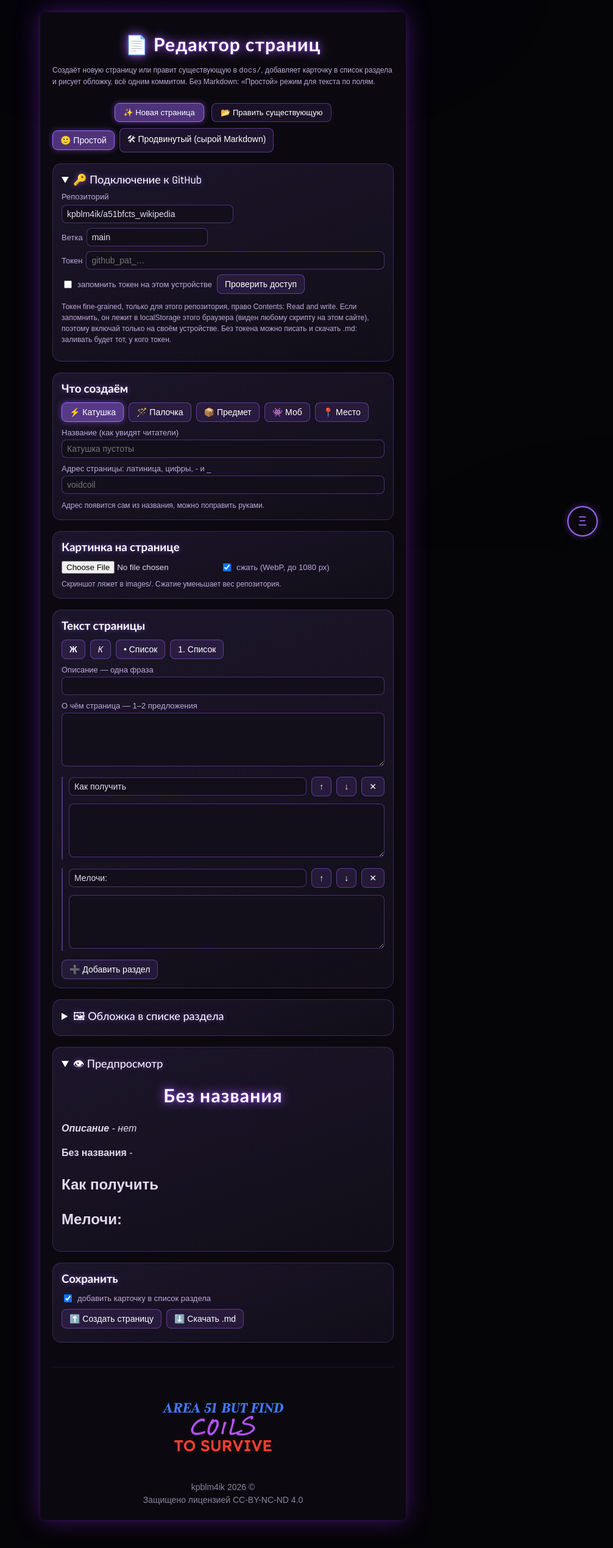
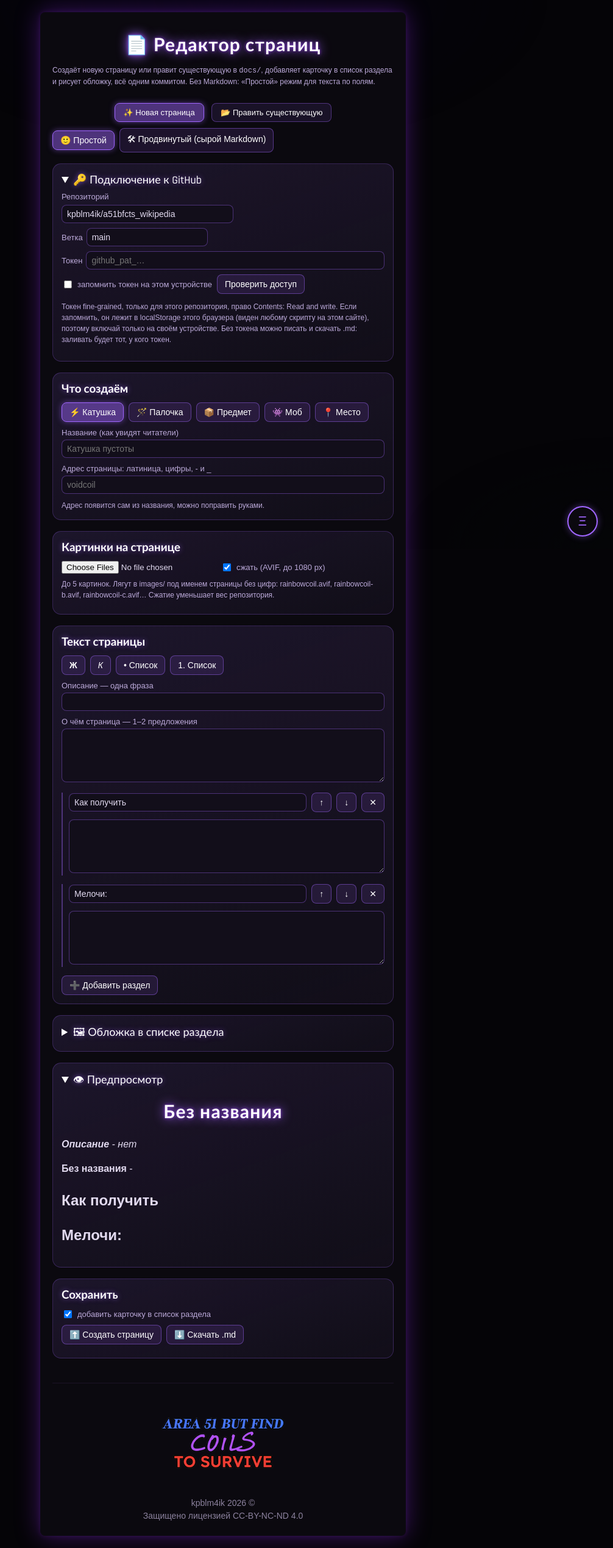
Before and after one commit to kpblm4ik/a51bfcts_wikipedia, a Jekyll site: the page built from new-page.html, in a window 1280 px wide. Shown: the whole page at 61% size, without its empty margins (274-1280 px from the left). Built offline with Jekyll 4.4.1, drawn with Linux system fonts in a browser that asks for light colours; before the commit the page ends 2513 px from its top, so only the background shows below that; part of the change alters nothing that is shown.

Commit message:
Редактор страниц: до 5 картинок, сжатие в AVIF, имена без цифр (slug.avif, slug-b.avif…)

```diff
--- a/new-page.html
+++ b/new-page.html
@@ -33,6 +33,10 @@ custom_css: /css/main.css
   .thumb { max-width: 160px !important; margin: 6px 0 !important; }
   #cf { width: 100%; height: 640px; border: 0; background: transparent; margin-top: 8px; }
   .banner { border: 1px dashed rgba(255,215,106,.6); border-radius: 10px; padding: 8px 10px; margin: 10px 0; font-size: 13px; }
+  .shots { display: flex; flex-wrap: wrap; gap: 10px; margin-top: 8px; }
+  .shot { width: 150px; border: 1px solid rgba(160,102,255,.35); border-radius: 10px; padding: 6px; font-size: 12px; color: var(--ink-soft); word-break: break-all; }
+  .shot img.thumb { max-width: 100% !important; margin: 0 0 4px !important; }
+  .shot .ed-btn { margin-top: 4px; padding: 3px 8px; font-size: 12px; }
 </style>
 
 <h1>📄 Редактор страниц</h1>
@@ -78,9 +82,10 @@ custom_css: /css/main.css
 
 <div id="work">
   <div class="ed-card">
-    <h3>Картинка на странице</h3>
-    <div class="ed-row"><input type="file" id="shotFile" accept="image/*"><label><input type="checkbox" id="shrink" checked> сжать (WebP, до 1080 px)</label></div>
-    <div id="shotInfo" class="hint">Скриншот ляжет в images/. Сжатие уменьшает вес репозитория.</div>
+    <h3>Картинки на странице</h3>
+    <div class="ed-row"><input type="file" id="shotFile" accept="image/*" multiple><label><input type="checkbox" id="shrink" checked> сжать (AVIF, до 1080 px)</label></div>
+    <div id="shotInfo" class="hint"></div>
+    <div id="shotList" class="shots"></div>
   </div>
 
   <div class="ed-card">
@@ -143,12 +148,57 @@ const b64enc = s => { const b = new TextEncoder().encode(s); let x = ''; for (le
 const b64dec = s => new TextDecoder().decode(Uint8Array.from(atob(s.replace(/\s/g, '')), c => c.charCodeAt(0)));
 const norm = s => s.replace(/\s+/g, ' ').trim();
 
+const MAXSHOTS = 5, SFX = ['', '-b', '-c', '-d', '-e'];
+const SHOT_HINT = 'До 5 картинок. Лягут в images/ под именем страницы без цифр: rainbowcoil.avif, rainbowcoil-b.avif, rainbowcoil-c.avif… Сжатие уменьшает вес репозитория.';
+
 const S = { tab: 'new', adv: false, kind: 'coil', title: '', slug: '', slugTouched: false, fm: '', origTitle: null, img: '', boldName: '',
   introMode: 'fields', desc: '', about: '', introRaw: '',
-  sections: [{ h: 'Как получить', b: '' }, { h: 'Мелочи:', b: '' }], md: '', orig: null, shot: null,
+  sections: [{ h: 'Как получить', b: '' }, { h: 'Мелочи:', b: '' }], md: '', orig: null, shots: [],
   coverMode: 'std', coverSel: '', coverFrom: '', coverSvg: '', pages: [], covers: [] };
 
 function log(cls, m) { $('#log').insertAdjacentHTML('beforeend', `<div class="${cls}">${esc(m)}</div>`); }
+
+/* ---------- картинки: имя = адрес страницы (без цифр), порядок: slug, slug-b, slug-c… ---------- */
+const shotBase = () => S.slug || slugify(S.title) || 'shot';
+const shotName = i => shotBase() + SFX[i] + '.' + S.shots[i].ext;
+function clearShots() { S.shots.forEach(s => URL.revokeObjectURL(s.url)); S.shots = []; renderShots(); }
+function renderShots() {
+  $('#shotList').innerHTML = S.shots.map((s, i) => `<div class="shot"><img class="thumb" src="${s.url}" alt="">images/${esc(shotName(i))}<br>${(s.orig / 1024).toFixed(0)} → ${(s.size / 1024).toFixed(0)} КБ${s.note ? '<br><span class="warn">' + esc(s.note) + '</span>' : ''}<br><button class="ed-btn" data-rmshot="${i}">✕ Убрать</button></div>`).join('');
+}
+$('#shotList').addEventListener('click', e => {
+  const i = e.target.dataset.rmshot; if (i === undefined) return;
+  URL.revokeObjectURL(S.shots[+i].url); S.shots.splice(+i, 1); renderShots(); changed();
+});
+const toBlob = (c, t, q) => new Promise(r => c.toBlob(r, t, q));
+const readB64 = blob => new Promise((res, rej) => { const r = new FileReader(); r.onload = () => res(String(r.result).split(',')[1]); r.onerror = rej; r.readAsDataURL(blob); });
+async function packImage(f) {
+  let blob = f, ext = (f.name.split('.').pop() || 'png').toLowerCase(), note = '';
+  if (ext === 'jpeg') ext = 'jpg';
+  if ($('#shrink').checked) {
+    const bmp = await createImageBitmap(f), k = Math.min(1, 1080 / bmp.width), c = document.createElement('canvas');
+    c.width = Math.round(bmp.width * k); c.height = Math.round(bmp.height * k);
+    c.getContext('2d').drawImage(bmp, 0, 0, c.width, c.height);
+    let w = await toBlob(c, 'image/avif', 0.6), e2 = 'avif';
+    if (!w || w.type !== 'image/avif') { w = await toBlob(c, 'image/webp', 0.82); e2 = 'webp'; note = 'Этот браузер не умеет сжимать в AVIF, сохранил WebP. Для AVIF открой редактор в свежем Chrome или Яндекс Браузере.'; }
+    if (w && w.type === 'image/' + e2 && w.size < f.size) { blob = w; ext = e2; }
+    else note = 'Сжатие не уменьшило файл, оставил как есть.';
+  }
+  return { ext, b64: await readB64(blob), url: URL.createObjectURL(blob), size: blob.size, orig: f.size, note };
+}
+$('#shotFile').addEventListener('change', async e => {
+  const files = [...e.target.files]; e.target.value = '';
+  if (!files.length) return;
+  const room = MAXSHOTS - S.shots.length, take = files.slice(0, Math.max(0, room));
+  $('#shotInfo').innerHTML = 'Обрабатываю…';
+  let msg = files.length > take.length ? `<span class="warn">Максимум ${MAXSHOTS} картинок: лишние (${files.length - take.length}) не добавлены.</span> ` : '';
+  for (const f of take) {
+    try { S.shots.push(await packImage(f)); }
+    catch (err) { msg += `<span class="err">${esc(f.name)}: не получилось обработать (${esc(err.message)}).</span> `; }
+  }
+  $('#shotInfo').innerHTML = msg || SHOT_HINT;
+  renderShots(); changed();
+});
+$('#shotInfo').textContent = SHOT_HINT;
 
 /* ---------- модель страницы <-> Markdown ---------- */
 function setFm(fm, key, val) {
@@ -161,10 +211,7 @@ function buildMd() {
   fm = setFm(fm, 'permalink', '/' + (S.slug || 'page') + '.html');
   if (S.origTitle === null || S.title !== S.origTitle) fm = setFm(fm, 'title', t + ' — a51bfcts Вики');
   let img = S.img;
-  if (S.shot) {
-    const src = '../images/' + S.shot.name;
-    img = img ? img.replace(/src="[^"]*"/, () => 'src="' + src + '"') : `<div class="item-card">\n<img loading="lazy" decoding="async" src="${src}" alt="${esc(t)}">\n</div>`;
-  }
+  if (S.shots.length) img = S.shots.map((s, i) => `<div class="item-card">\n<img loading="lazy" decoding="async" src="../images/${shotName(i)}" alt="${esc(t)}${i ? ' ' + (i + 1) : ''}">\n</div>`).join('\n\n');
   const intro = S.introMode === 'fields' ? `***Описание*** *- ${S.desc.trim() || 'нет'}*\n\n**${S.boldName || t}** - ${S.about.trim()}` : S.introRaw.trim();
   const parts = ['---\n' + fm + '\n---', '# ' + t];
   if (img) parts.push(img.trim());
@@ -187,8 +234,8 @@ function parsePage(md) {
     if (/^## /.test(p)) { const nl = p.indexOf('\n'); secs.push({ h: (nl < 0 ? p : p.slice(0, nl)).slice(3).trim(), b: nl < 0 ? '' : p.slice(nl + 1).trim() }); }
     else head += p;
   });
-  const im = head.match(/<div class="item-card">[\s\S]*?<\/div>/);
-  const img = im ? im[0] : '';
+  const im = head.match(/(?:<div class="item-card">[\s\S]*?<\/div>\s*)+/);
+  const img = im ? im[0].trim() : '';
   if (im) head = head.replace(im[0], '');
   head = head.trim();
   const f = head.match(/^\*\*\*Описание\*\*\*\s*\*-\s*([\s\S]*?)\*\s*\n+\*\*([^*\n]+)\*\*\s*-\s*([\s\S]*)$/);
@@ -254,7 +301,7 @@ $('#tb').addEventListener('click', e => {
 });
 
 function syncTop() {
-  $('#title').value = S.title; $('#slug').value = S.slug; slugInfo();
+  $('#title').value = S.title; $('#slug').value = S.slug; slugInfo(); renderShots();
   $$('#kinds .ed-btn').forEach(b => b.classList.toggle('on', b.dataset.k === S.kind));
 }
 $('#kinds').innerHTML = Object.keys(KINDS).map(k => `<button class="ed-btn" data-k="${k}">${KINDS[k][0]}</button>`).join('');
@@ -262,9 +309,9 @@ $('#kinds').addEventListener('click', e => { const k = e.target.dataset.k; if (k
 $('#title').addEventListener('input', e => {
   S.title = e.target.value;
   if (!S.slugTouched && S.tab === 'new') { S.slug = slugify(S.title); $('#slug').value = S.slug; }
-  slugInfo(); changed();
+  slugInfo(); renderShots(); changed();
 });
-$('#slug').addEventListener('input', e => { S.slug = e.target.value.trim(); S.slugTouched = true; slugInfo(); changed(); });
+$('#slug').addEventListener('input', e => { S.slug = e.target.value.trim(); S.slugTouched = true; slugInfo(); renderShots(); changed(); });
 function slugInfo() {
   const el = $('#slugInfo');
   if (S.tab !== 'new') { el.textContent = ''; return; }
@@ -295,7 +342,8 @@ function md2html(src) {
   d.querySelectorAll('*').forEach(n => [...n.attributes].forEach(a => { if (/^on/i.test(a.name) || /^\s*javascript:/i.test(a.value)) n.removeAttribute(a.name); }));
   d.querySelectorAll('img').forEach(i => {
     let s = i.getAttribute('src') || '';
-    if (S.shot && s.endsWith(S.shot.name)) s = S.shot.url; else s = s.replace('../images/', 'images/');
+    const base = s.split('/').pop(), idx = S.shots.findIndex((x, k) => shotName(k) === base);
+    if (idx >= 0) s = S.shots[idx].url; else s = s.replace('../images/', 'images/');
     i.setAttribute('src', s);
   });
   return d.body.innerHTML;
@@ -304,7 +352,7 @@ let pvT, drT;
 function changed() {
   clearTimeout(pvT); pvT = setTimeout(() => { $('#preview').innerHTML = md2html(curMd()); }, 150);
   clearTimeout(drT); drT = setTimeout(saveDraft, 600);
-  const dirty = S.tab === 'edit' && S.orig && (norm(curMd()) !== norm(S.orig.md) || S.shot || S.coverMode !== 'keep');
+  const dirty = S.tab === 'edit' && S.orig && (norm(curMd()) !== norm(S.orig.md) || S.shots.length || S.coverMode !== 'keep');
   $('#dirty').innerHTML = S.tab === 'edit' ? (dirty ? '<span class="warn">● есть несохранённые изменения</span>' : 'Изменений нет.') : '';
   $('#go').textContent = S.tab === 'new' ? '⬆️ Создать страницу' : '⬆️ Сохранить изменения';
 }
@@ -369,7 +417,7 @@ $('#pages').addEventListener('click', async e => {
   try {
     const f = await readFile(DOCS + n + '.md');
     S.tab = 'edit'; S.slug = n; S.slugTouched = true; S.orig = { sha: f.sha, md: f.text };
-    S.shot = null; S.coverMode = 'keep'; S.coverSvg = ''; S.coverFrom = ''; $('#shotInfo').textContent = '';
+    clearShots(); S.coverMode = 'keep'; S.coverSvg = ''; S.coverFrom = ''; $('#shotInfo').textContent = SHOT_HINT + ' Новые картинки заменят те, что сейчас на странице.';
     applyParsed(parsePage(f.text));
     S.md = f.text;
     if (S.adv) $('#mdRaw').value = f.text;
@@ -395,37 +443,16 @@ $$('[data-tab]').forEach(b => b.addEventListener('click', () => {
   $$('[data-tab]').forEach(x => x.classList.toggle('on', x === b));
   S.tab = t;
   if (t === 'new') {
-    Object.assign(S, { fm: '', origTitle: null, img: '', boldName: '', introMode: 'fields', desc: '', about: '', title: '', slug: '', slugTouched: false, orig: null, shot: null, coverMode: 'std', coverSvg: '', coverFrom: '', sections: [{ h: 'Как получить', b: '' }, { h: 'Мелочи:', b: '' }] });
+    Object.assign(S, { fm: '', origTitle: null, img: '', boldName: '', introMode: 'fields', desc: '', about: '', title: '', slug: '', slugTouched: false, orig: null, coverMode: 'std', coverSvg: '', coverFrom: '', sections: [{ h: 'Как получить', b: '' }, { h: 'Мелочи:', b: '' }] });
+    clearShots(); $('#shotInfo').textContent = SHOT_HINT;
     if (S.adv) { S.md = buildMd(); $('#mdRaw').value = S.md; }
     renderForm(); syncTop(); coverUI(); draftBanner();
   }
   showWork(); changed();
 }));
 
-/* ---------- скриншот ---------- */
-$('#shotFile').addEventListener('change', async e => {
-  const f = e.target.files[0]; if (!f) return;
-  try {
-    let blob = f, ext = (f.name.split('.').pop() || 'png').toLowerCase();
-    if ($('#shrink').checked) {
-      const bmp = await createImageBitmap(f), k = Math.min(1, 1080 / bmp.width), c = document.createElement('canvas');
-      c.width = Math.round(bmp.width * k); c.height = Math.round(bmp.height * k);
-      c.getContext('2d').drawImage(bmp, 0, 0, c.width, c.height);
-      const w = await new Promise(r => c.toBlob(r, 'image/webp', 0.82));
-      if (w && w.type === 'image/webp' && w.size < f.size) { blob = w; ext = 'webp'; }
-    }
-    const b64 = await new Promise((res, rej) => { const r = new FileReader(); r.onload = () => res(String(r.result).split(',')[1]); r.onerror = rej; r.readAsDataURL(blob); });
-    const base = S.slug || slugify(S.title) || 'shot', d = new Date(), p = n => String(n).padStart(2, '0');
-    const name = `${base}-${d.getFullYear()}${p(d.getMonth() + 1)}${p(d.getDate())}${p(d.getHours())}${p(d.getMinutes())}.${ext}`;
-    if (S.shot) URL.revokeObjectURL(S.shot.url);
-    S.shot = { name, b64, url: URL.createObjectURL(blob) };
-    $('#shotInfo').innerHTML = `<img class="thumb" src="${S.shot.url}" alt=""><br>images/${esc(name)} · ${(f.size / 1024).toFixed(0)} КБ → ${(blob.size / 1024).toFixed(0)} КБ`;
-    changed();
-  } catch (err) { $('#shotInfo').innerHTML = `<span class="err">Не получилось обработать картинку: ${esc(err.message)}</span>`; }
-});
-
 /* ---------- обложка ---------- */
-const CM = { std: 'Стандартная', pick: 'Из готовых', draw: '🎨 Нарисовать', shot: 'Из скриншота', keep: 'Не менять' };
+const CM = { std: 'Стандартная', pick: 'Из готовых', draw: '🎨 Нарисовать', shot: 'Из картинки (первой)', keep: 'Не менять' };
 function coverUI() {
   const modes = S.tab === 'edit' ? ['keep', 'pick', 'draw', 'shot'] : ['std', 'pick', 'draw', 'shot'];
   if (!modes.includes(S.coverMode)) S.coverMode = modes[0];
@@ -511,7 +538,7 @@ function validate() {
     else if (S.pages.includes(S.slug)) errs.push('Страница «' + S.slug + '» уже есть. Открой её во вкладке «Править».');
   }
   if (S.coverMode === 'draw' && !S.coverSvg) errs.push('Ты выбрал «Нарисовать», но не нажал «Взять эту обложку».');
-  if (S.coverMode === 'shot' && !S.shot) errs.push('Для обложки из скриншота сначала загрузи картинку.');
+  if (S.coverMode === 'shot' && !S.shots.length) errs.push('Для обложки из картинки сначала загрузи картинку.');
   const m = curMd().match(/^permalink:\s*(\S+)/m);
   if (S.adv && m && m[1] !== '/' + S.slug + '.html') errs.push('permalink в шапке (' + m[1] + ') не совпадает с полем «Адрес».');
   return errs;
@@ -525,11 +552,16 @@ $('#go').addEventListener('click', async () => {
   try {
     if (isNew) { const r = await gh('/contents/' + q(path)); if (r.ok) throw new Error(path + ' уже существует, ничего не перезаписываю.'); if (r.status !== 404) throw new Error('Не удалось проверить ' + path + ' (' + r.status + '). Проверь токен, права и ветку.'); }
     else { const cur = await readFile(path); if (norm(cur.text) !== norm(S.orig.md) && !confirm('Страница изменилась в репозитории с тех пор, как ты её открыл. Перезаписать твоей версией?')) throw new Error('Отменено.'); }
-    if (S.shot) files.push({ path: 'images/' + S.shot.name, b64: S.shot.b64 });
+    const names = S.shots.map((s, i) => shotName(i));
+    for (let i = 0; i < names.length; i++) {
+      const p = 'images/' + names[i], r = await gh('/contents/' + q(p));
+      if (r.ok && !(S.img || '').includes(names[i]) && !confirm('Файл ' + p + ' уже есть в репозитории и будет заменён. Продолжить?')) throw new Error('Отменено.');
+      files.push({ path: p, b64: S.shots[i].b64 });
+    }
     let cover = null;
     if (S.coverMode === 'std') cover = stdCover(S.kind);
     else if (S.coverMode === 'pick') cover = '../images/covers/' + S.coverSel;
-    else if (S.coverMode === 'shot') cover = '../images/' + S.shot.name;
+    else if (S.coverMode === 'shot') cover = '../images/' + names[0];
     else if (S.coverMode === 'draw') {
       const n = S.coverFrom || S.slug + '.svg';
       if (S.covers.includes(n) && !confirm('Файл images/covers/' + n + ' уже есть и будет заменён везде, где он используется. Продолжить?')) throw new Error('Отменено.');
@@ -548,7 +580,7 @@ $('#go').addEventListener('click', async () => {
     log('ok', c.html_url || c.sha);
     localStorage.removeItem(DK);
     if (isNew && !S.pages.includes(S.slug)) S.pages.push(S.slug);
-    S.orig = { md, sha: '' }; S.shot = null; if (S.tab === 'edit') S.coverMode = 'keep'; coverUI(); changed(); slugInfo();
+    S.img = parsePage(md).img; S.orig = { md, sha: '' }; clearShots(); if (S.tab === 'edit') S.coverMode = 'keep'; coverUI(); changed(); slugInfo();
   } catch (e) { log('err', 'ОШИБКА: ' + (e.message || e)); }
   btn.disabled = false;
 });
```
